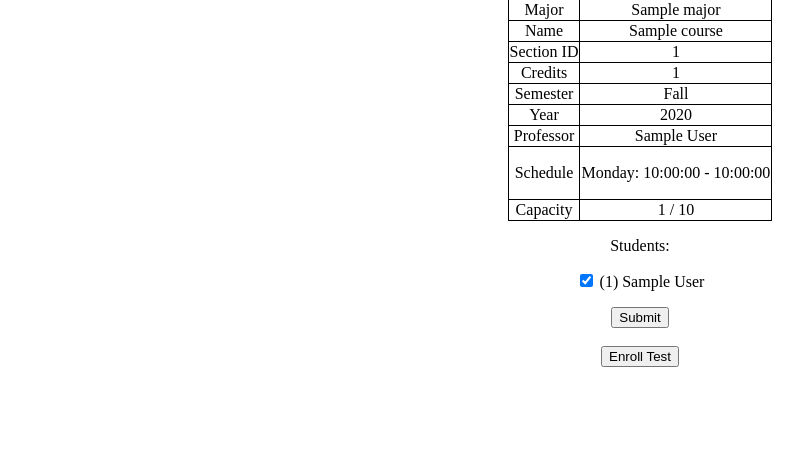
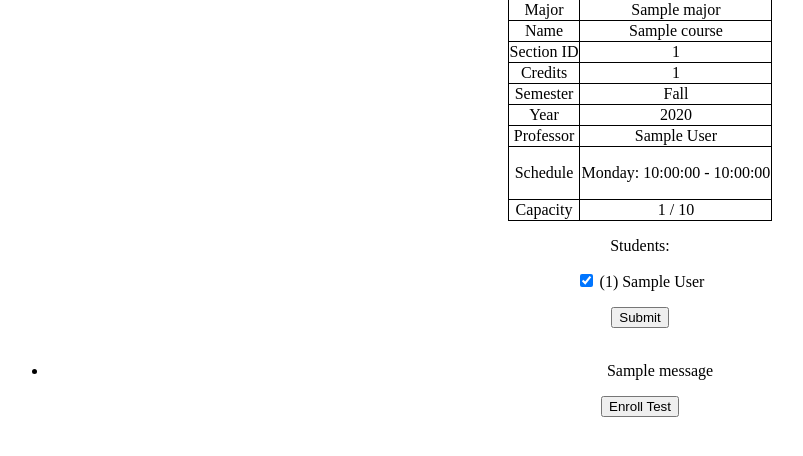
Before and after one commit to gerald-guerrero/student_enrollment, a Django app: page /sections/1/ in a window 1280 px wide. Shown: the part 184-640 px from the top of the page, without its empty margins (0-803 px from the left). Run offline with Django 5.2, Linux system fonts and the light colour scheme; tables that the repository leaves empty hold one stand-in row (values such as "Sample post"); one stand-in notice (Sample message) is shown.

Commit message:
Add further validation and messages to check for section size and capacity

```diff
--- a/myproject/section_records/forms.py
+++ b/myproject/section_records/forms.py
@@ -2,6 +2,7 @@ from django import forms
 from myapp.models import Section, Student
 from django.db.models import Value
 from django.db.models import Case, When
+from django.core.exceptions import ValidationError
 
 class SectionStudentForm(forms.ModelForm):
     """
@@ -31,3 +32,13 @@ class SectionStudentForm(forms.ModelForm):
             )
         )
         self.fields['students'].queryset = all_students.order_by('enrolled', 'id')
+
+    def clean(self):
+        cleaned_data = super().clean()
+        section_size = self.instance.size
+        selected_students_count = cleaned_data.get('students').count()
+
+        if selected_students_count > section_size:
+            raise ValidationError("Current student selections push section above its capacity")
+
+        return cleaned_data
--- a/myproject/section_records/views.py
+++ b/myproject/section_records/views.py
@@ -4,6 +4,7 @@ from myapp.models import Section
 from django.views.generic import ListView
 from django.views.generic.edit import UpdateView
 from .forms import SectionStudentForm
+from django.contrib import messages
 
 class SectionListView(ListView):
     """
@@ -28,6 +29,10 @@ def enroll_section(request, pk):
     Will fully implement after authentication is implemented
     """
     section = get_object_or_404(Section, pk=pk)
+    if section.students.all().count() >= section.size:
+        print("Section is full")
+        messages.error(request, "Section is full. Section will not be added to your enrollments")
+
     if request.method == "POST":
         print("Attempting to enroll student to section: ", section)
         print("Will redirect to same section page afterwards")
--- a/myproject/static/style.css
+++ b/myproject/static/style.css
@@ -13,3 +13,8 @@ h2, form {
 .centeredText {
     text-align: center;
 }
+.messages {
+    margin-left: auto;
+    margin-right: auto;
+    text-align: center;
+}
--- a/myproject/templates/section_records/section_enrollment.html
+++ b/myproject/templates/section_records/section_enrollment.html
@@ -45,6 +45,17 @@
         <button type="submit">Submit</button>
     </form>
     <br>
+    <div class="messages">
+        {% if messages %}
+            <ul>
+                {% for message in messages %}
+                    <li>
+                        {{ message }}
+                    </li>
+                {% endfor %}
+            </ul>
+        {% endif %}
+    </div>
     <form method="post" action="{% url 'enroll_section' pk=section.pk %}">
         {% csrf_token %}
         <button type="submit" name="enroll">Enroll Test</button>
```
